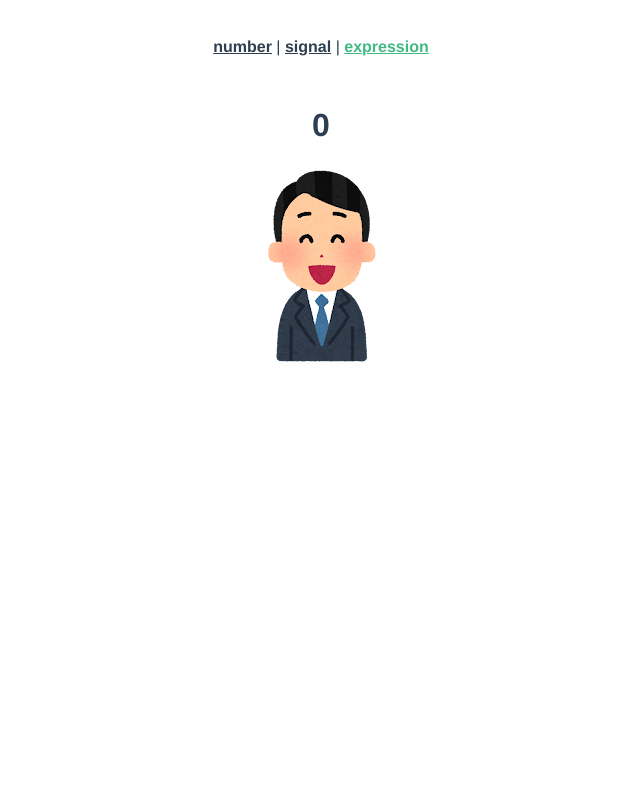
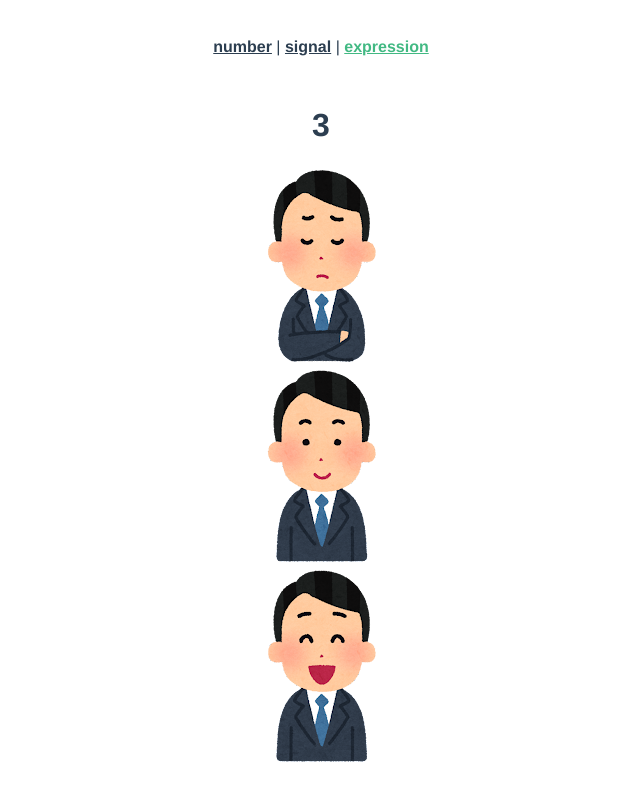
Before and after one commit to cow-leather/toilet_lazor, a Vue app in the folder frontend/: page /expression in a window 1280 px wide. Shown: the whole page, without its empty margins (319-959 px from the left). Built offline with nearby package versions, Linux system fonts and the light colour scheme; no server answers.

Commit message:
✨ 人数を10人まで増やした
画像の数を最大10人にした．

```diff
--- a/frontend/src/components/ExpressionImage.vue
+++ b/frontend/src/components/ExpressionImage.vue
@@ -1,7 +1,5 @@
 <template>
-  <div>
-    <img :src="expression">
-  </div>
+  <img :src="expression">
 </template>
 
 <script>
@@ -15,7 +13,14 @@ export default {
   },
   computed: {
     expression: function () {
-      const index = (this.n > 4) ? 4 : this.n;  // 用用意してい画画が0~4なので4を超超えないように制する
+      let index = this.n;
+      if (index > 4) {
+        // 用意している画像が5枚なのでインデックスが4を超えないようにする
+        index = 4;
+      } else if (index < 0) {
+        // インデックスが0未満にならないようにする
+        index = 0;
+      }
       return require(`@/assets/business_man_${index}.png`)
     }
   },
--- a/frontend/src/views/ShowImage.vue
+++ b/frontend/src/views/ShowImage.vue
@@ -1,7 +1,19 @@
 <template>
   <div>
     <h1 id="number" class="number">{{ n }}</h1>
-    <ExpressionImage :n="n"></ExpressionImage>
+    <div id="container">
+      <!-- 0人のときは表示せず，1人増えるごとにどんどん表情が変化していく -->
+      <ExpressionImage :n="n - 1" v-if="n >= 1"></ExpressionImage>
+      <ExpressionImage :n="n - 2" v-if="n >= 2"></ExpressionImage>
+      <ExpressionImage :n="n - 3" v-if="n >= 3"></ExpressionImage>
+      <ExpressionImage :n="n - 4" v-if="n >= 4"></ExpressionImage>
+      <ExpressionImage :n="n - 5" v-if="n >= 5"></ExpressionImage>
+      <ExpressionImage :n="n - 6" v-if="n >= 6"></ExpressionImage>
+      <ExpressionImage :n="n - 7" v-if="n >= 7"></ExpressionImage>
+      <ExpressionImage :n="n - 8" v-if="n >= 8"></ExpressionImage>
+      <ExpressionImage :n="n - 9" v-if="n >= 9"></ExpressionImage>
+      <ExpressionImage :n="n - 10" v-if="n >= 10"></ExpressionImage>
+    </div>
   </div>
 </template>
 
@@ -16,7 +28,7 @@ export default {
   },
   data() {
     return {
-      n: 0,
+      n: 3,
       obj: {}
     }
   },
@@ -39,4 +51,10 @@ export default {
   align-items: center;
   justify-content: center;
 }
+
+#container {
+  display: grid;
+  grid-template-columns: repeat(girdColumns, 1fr);
+  place-items: center;
+}
 </style>
```
